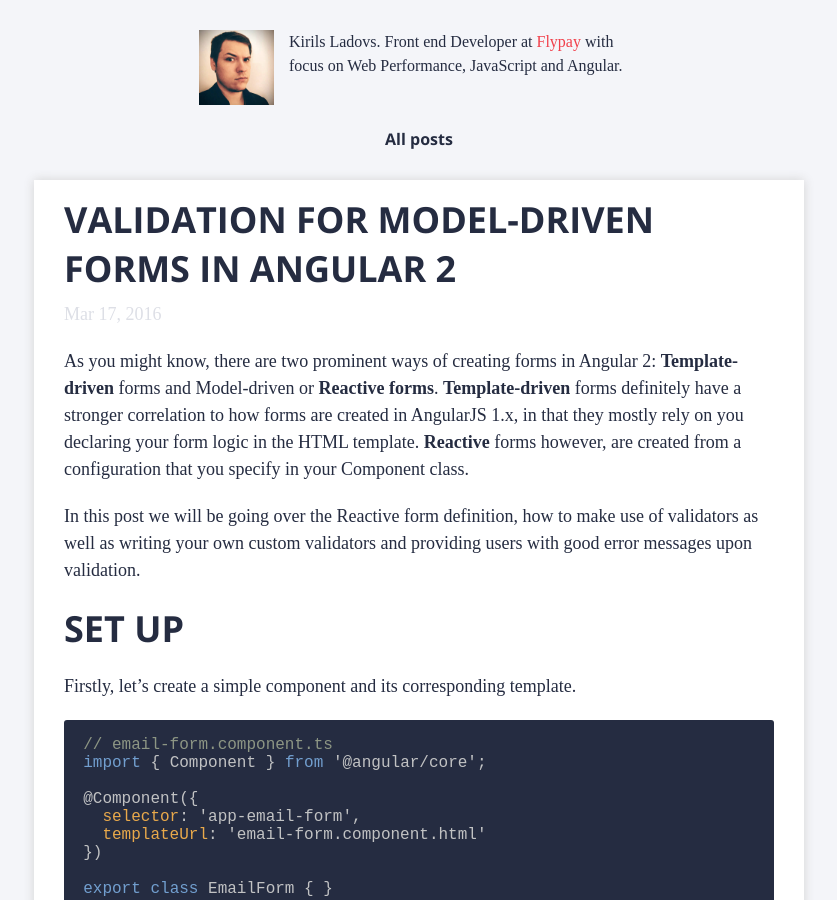
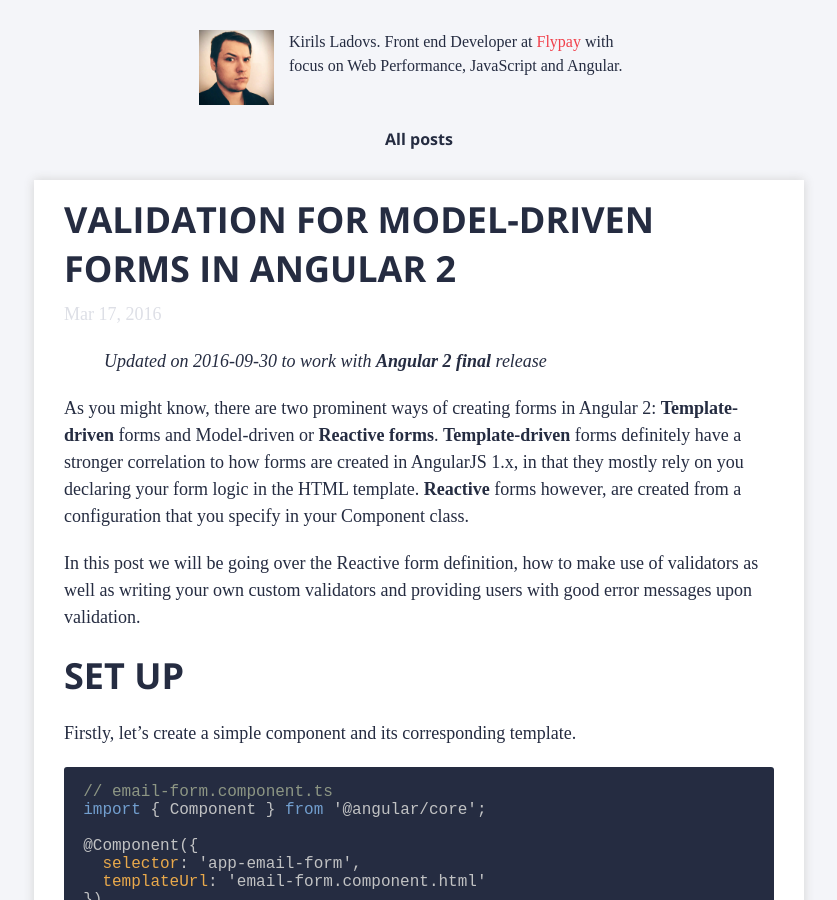
Before and after one commit to kirjai/deprecated-blog, a Jekyll site: the page built from _posts/2016-03-17-form-validation.markdown, in a window 1280 px wide and 900 px high. Shown: the whole window, without its empty margins (221-1058 px from the left). Built offline with Jekyll 4.4.1, drawn with Linux system fonts in a browser that asks for light colours; some web fonts are replaced; comment, search, counter and statistics services are not loaded.

Commit message:
feat: form-validation: post updated disclaimer

```diff
--- a/_posts/2016-03-17-form-validation.markdown
+++ b/_posts/2016-03-17-form-validation.markdown
@@ -4,6 +4,8 @@ title:  "Validation for Model-driven forms in Angular 2"
 permalink: /validation-model-driven-forms-ng2/
 date:   2016-03-17 22:17:00 +0000
 ---
+> *Updated on 2016-09-30 to work with **Angular 2 final** release*
+
 As you might know, there are two prominent ways of creating forms in Angular 2: **Template-driven** forms and Model-driven or **Reactive forms**. **Template-driven** forms definitely have a stronger correlation to how forms are created in AngularJS 1.x, in that they mostly rely on you declaring your form logic in the HTML template. **Reactive** forms however, are created from a configuration that you specify in your Component class.
 
 In this post we will be going over the Reactive form definition, how to make use of validators as well as writing your own custom validators and providing users with good error messages upon validation.
```
